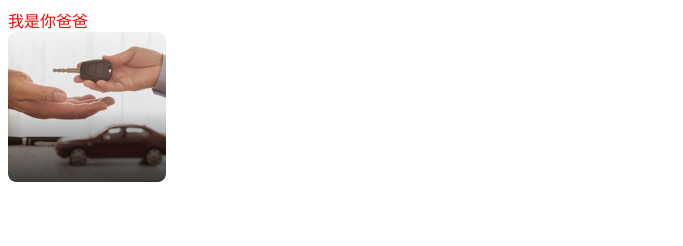
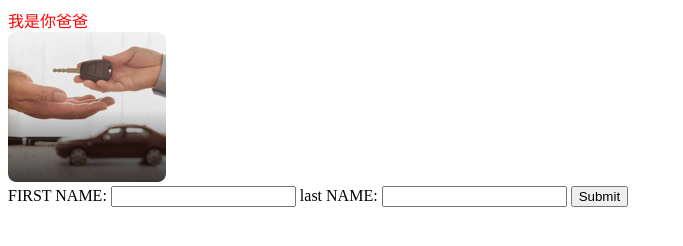
Before and after one commit to vicliqian/node, a website: page index.html in a window 1280 px wide. Shown: the whole page, without its empty margins (0-683 px from the left). Drawn offline with Linux system fonts and the light colour scheme.

Commit message:
'form-get-action'

```diff
--- a/index.html
+++ b/index.html
@@ -8,5 +8,10 @@
 <body>
 <div class="a">我是你爸爸</div>
 <img src="src/img/agent_entry0.png">
+<form action="http://127.0.0.1:3000/process_get" method="GET">
+    FIRST NAME: <input type="text" name="first_name">
+    last NAME: <input type="text" name="last_name">
+    <input type="submit" value="Submit">
+</form>
 </body>
 </html>
--- a/package.json
+++ b/package.json
@@ -4,7 +4,8 @@
   "description": "",
   "main": "index.js",
   "scripts": {
-    "test": "echo \"Error: no test specified\" && exit 1"
+    "test": "echo \"Error: no test specified\" && exit 1",
+    "start":"node server.js"
   },
   "repository": {
     "type": "git",
```
Also changed, not shown: server.js (+8 -1 lines).
